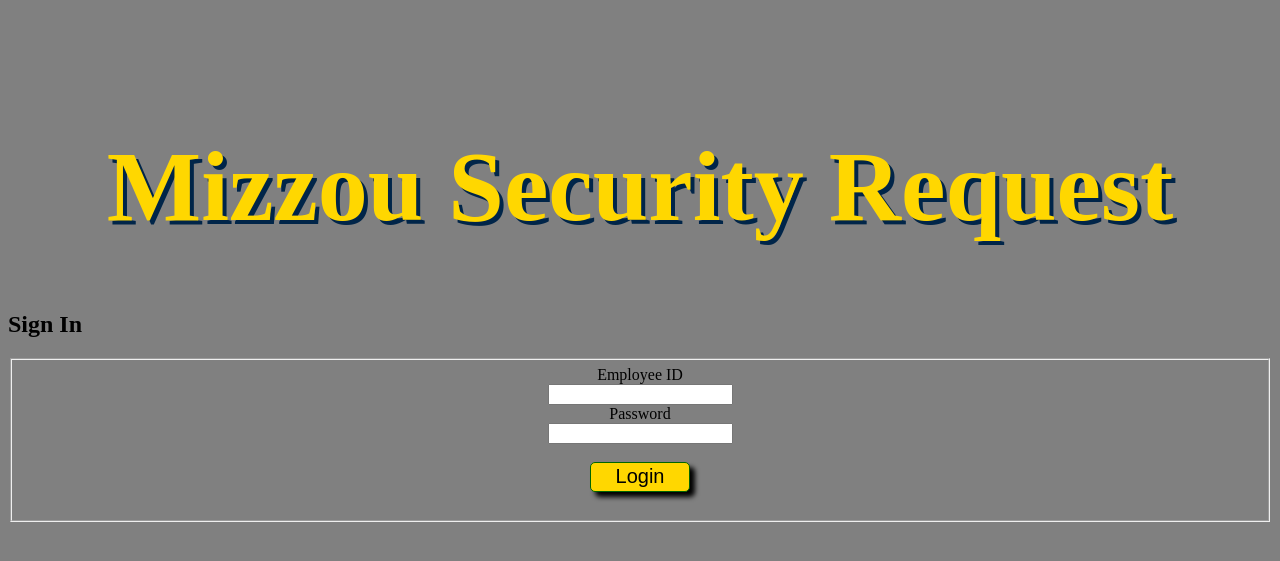
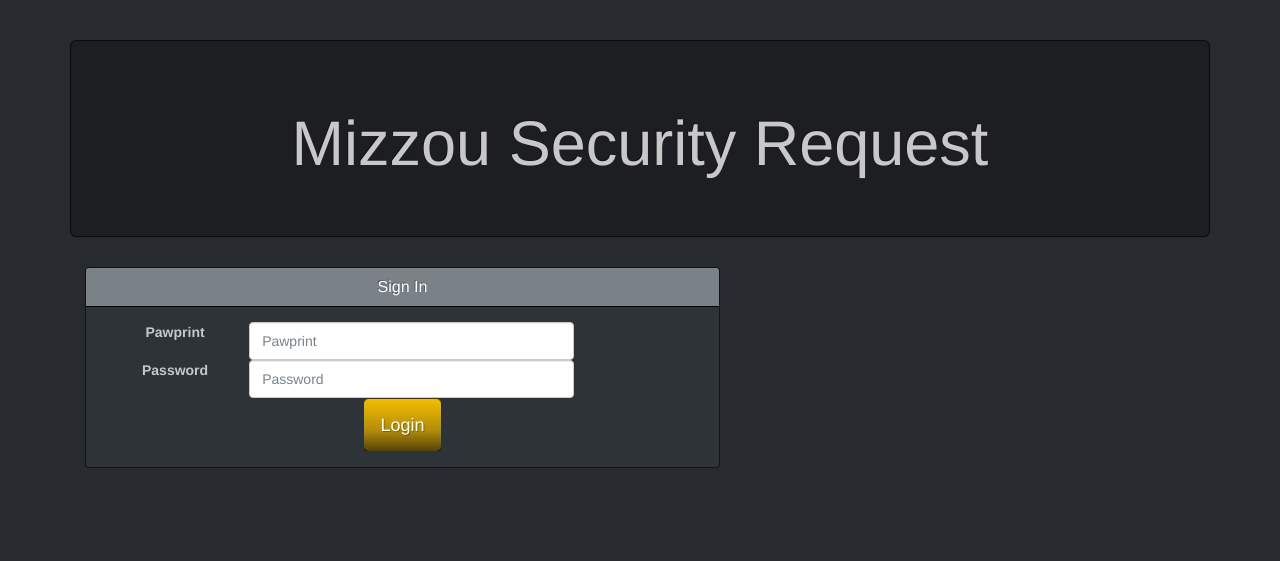
Before and after one commit to tmb4qf/SWEngTeamY, a CodeIgniter app: page /swengteamy/index.php/logincontroller/index in a window 1280 px wide. Shown: the top 561 px of the page. Run offline with CodeIgniter, Linux system fonts and the light colour scheme; some libraries are stand-ins or nearby versions.

Commit message:
Used bootstrap with login

```diff
--- a/application/views/login.php
+++ b/application/views/login.php
@@ -17,8 +17,14 @@
 
 <html>
 <head>
+	<meta charset="utf-8">
+	<meta http-equiv="X-UA-Compatible" content="IE=edge">
+	<meta name="viewport" content="width=device-width, initial-scale=1">
 	<title>Security Request</title>
-	<style>
+	<link href="../../assets/css/bootstrap.slate.css" rel="stylesheet">
+	<script src="https://ajax.googleapis.com/ajax/libs/jquery/1.11.3/jquery.min.js"></script>
+	<script src="../../assets/js/bootstrap.min.js"></script>
+	<!--<style>
 
 	body
 	{
@@ -85,19 +91,61 @@
 		text-align: center;
 	}
 
-	</style>
+	</style>-->
 </head>
 <body>
 
 	<br>
 	<br>
 
-	<br>
-	<h1> Mizzou Security Request </h1>
-	 <?php echo validation_errors(); ?>
-	 <?php echo form_open('LoginController/checkLogin'); ?>
-	<!--<form id="myDiv" action="localhost:8888/swengteamy/index.php/LoginController/checkLogin" method= 'POST'>-->
-	<h2> Sign In </h2>
+	<div class="container">
+		<div class="jumbotron">
+			<h1 align="center"> Mizzou Security Request </h1>
+			<?php echo validation_errors(); ?>
+			<?php echo form_open('LoginController/checkLogin'); ?>
+			<!--<form id="myDiv" action="localhost:8888/swengteamy/index.php/LoginController/checkLogin" method= 'POST'>-->
+		</div>
+
+		<div class="row-fluid" align="center">
+		  <div class="col-md-7">
+			<div class="panel panel-primary">
+			  <div class="panel-heading">
+				<h3 class="panel-title">Sign In</h3>
+			  </div>
+			  <div class="panel-body">
+				  <div class="row-fluid">
+					  <div class="row-fluid">
+						<div class="col-md-10">
+						<div class="form-group">
+						  <label for="username" class="col-lg-3 control-label">Pawprint</label>
+						  <div class="col-lg-9">
+							<input type="text" name = "username" class="form-control" id="username" placeholder="Pawprint">
+						  </div>
+						</div>
+						<div class="form-group">
+						  <label for="password" class="col-lg-3 control-label">Password</label>
+						  <div class="col-lg-9">
+							<input type="password" name = "password" class="form-control" id="password" placeholder="Password">
+						  </div>
+						</div>
+						</div>
+						<div class="col-md-2"></div>
+					   </div>
+				  </div>
+
+				  <div class="row-fluid">
+					<div class="col-md-12">
+						<input class="btn btn-primary btn-lg" type = "submit" name= "submit" value = "Login" >
+					</div>
+				  </div>
+				</div>
+			</div>
+		  </div>
+		</div>
+	</div>
+
+
+	<!--<h2> Sign In </h2>
     <fieldset id ="field">
         Employee ID <br> <input type = "text" name = "username"> <br>
 		Password <br> <input type = "password" name = "password">
@@ -106,7 +154,7 @@
 
 		<br>
 		<br>
-    </fieldset>
+    </fieldset>-->
 	</form>
 	<br>
 
```
